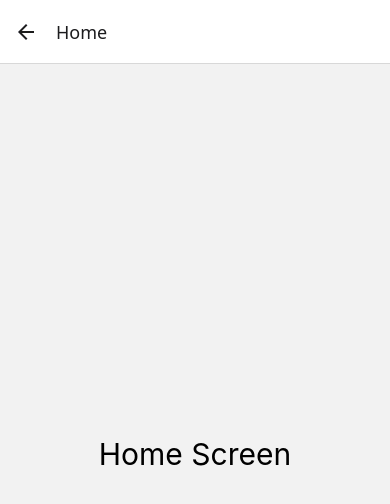
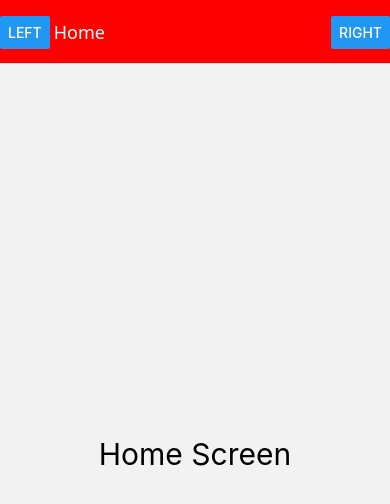
Before and after one commit to harenderbhati/nativeFirstProject, a React Native app: screen /Home in a window 390 px wide. Shown: the top 504 px of the page. Built offline with nearby package versions, Linux system fonts and the light colour scheme.

Commit message:
Add button to the header with the direction left or right

```diff
--- a/App.tsx
+++ b/App.tsx
@@ -25,6 +25,8 @@ import PressableComponent from './components/PressableComponent';
 import PlatFormComponent from './components/PlatformComponent';
 import {NavigationContainer} from "@react-navigation/native"
 import { createNativeStackNavigator } from '@react-navigation/native-stack';
+import { Home } from './components/Home';
+import { Login } from './components/Login';
 
 
 function App(): React.JSX.Element {
@@ -36,6 +38,11 @@ function App(): React.JSX.Element {
   const [showPassword,setShowPassword]=useState(false)
 
   const stack =createNativeStackNavigator();
+
+  const headerFunc =()=>{
+    console.warn("header btn pressed");
+
+  }
 
    const fruit =()=>{
     console.warn("Hello world");
@@ -122,9 +129,26 @@ function App(): React.JSX.Element {
   return (
 
     <NavigationContainer>
-      <stack.Navigator>
+      <stack.Navigator
+      screenOptions={{
+        headerStyle:{
+          backgroundColor:"green"
+        },
+        headerTintColor:"yellow"
+      }}
+      >
       <stack.Screen name='Login' component={Login}/>
-      <stack.Screen name='Home' component={Home}/>
+      <stack.Screen name='Home' component={Home}
+      options={{
+        // title:"user Login",
+        headerLeft:()=><Button title='Left' onPress={headerFunc}/>,
+        headerRight:()=><Button title='Right' onPress={headerFunc}/>,
+        headerStyle:{
+          backgroundColor:"red"
+        },
+        headerTintColor:"white"
+      }}
+      />
       </stack.Navigator>
     </NavigationContainer>
 
@@ -217,26 +241,8 @@ function App(): React.JSX.Element {
 }
 
 
-const Home =()=>{
-  return(
-    <View style={{flex:1, justifyContent:"center", alignItems:"center"}}>
-      <Text style={{fontSize:30}}>
-        Home Screen
-      </Text>
-    </View>
-  )
-}
 
-const Login =(props:any)=>{
-  return(
-    <View style={{flex:1, justifyContent:"center", alignItems:"center"}}>
-      <Text style={{fontSize:30}}>
-        Login  Screen
-      </Text>
-      <Button title='Go to Home Page' onPress={()=>props.navigation.navigate("Home")} />
-    </View>
-  )
-}
+
 
 
 const styles = StyleSheet.create({
--- /dev/null
+++ b/components/Home.js
@@ -0,0 +1,9 @@
+import {Text, View} from 'react-native';
+
+export const Home = () => {
+  return (
+    <View style={{flex: 1, justifyContent: 'center', alignItems: 'center'}}>
+      <Text style={{fontSize: 30}}>Home Screen</Text>
+    </View>
+  );
+};
--- /dev/null
+++ b/components/Login.js
@@ -0,0 +1,16 @@
+import {
+    Button,
+    Text,
+    View,
+  } from 'react-native';
+
+export const Login =(props)=>{
+  return(
+    <View style={{flex:1, justifyContent:"center", alignItems:"center"}}>
+      <Text style={{fontSize:30}}>
+        Login  Screen
+      </Text>
+      <Button title='Go to Home Page' onPress={()=>props.navigation.navigate("Home")} />
+    </View>
+  )
+}
```
